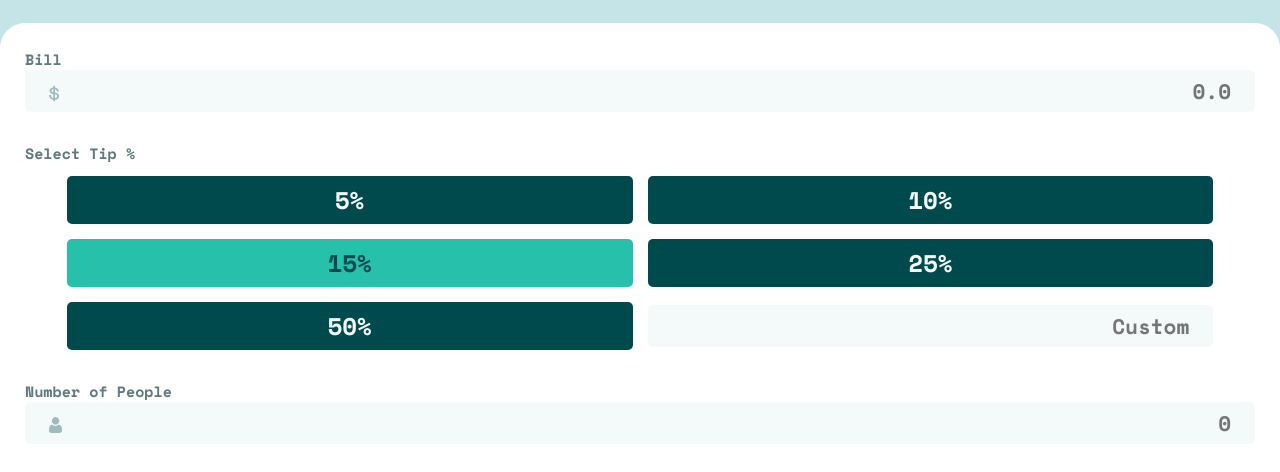
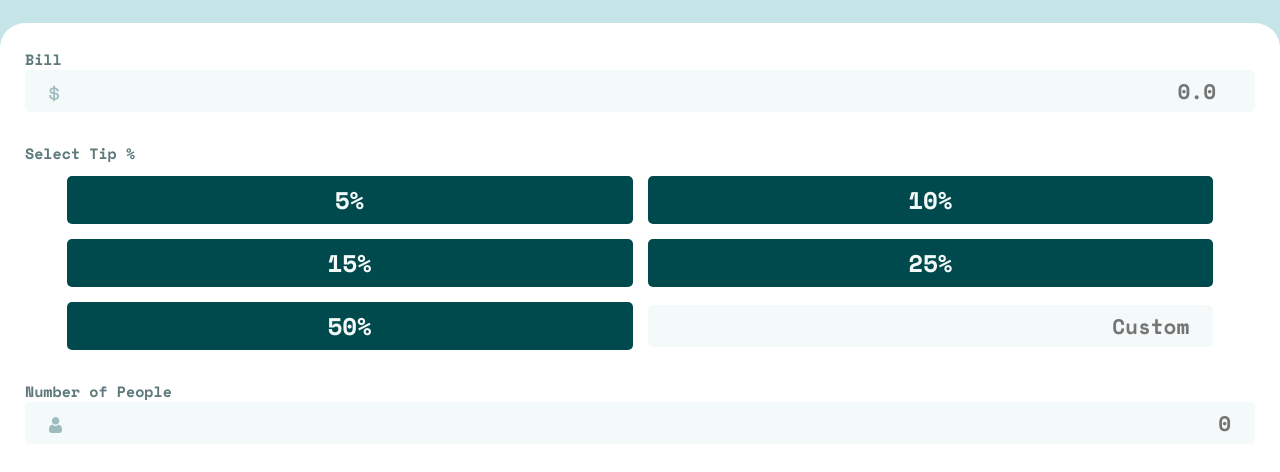
Before and after one commit to gabrielglp/CHALLENGE-Venturix-Stars-2, a plain HTML site: page index.html in a window 1280 px wide. Shown: the part 120-592 px from the top of the page. Drawn offline with nearby package versions, Linux system fonts and the light colour scheme.

Commit message:
Commit de Ajustes

```diff
--- a/assets/components/main.js
+++ b/assets/components/main.js
@@ -17,7 +17,8 @@ resetBtn.addEventListener('click', reset)
 
 let billValue = 0.0 // valor padrão
 let tipValue = 0.15 // valor padrão -> 15% botão esta ativo
-let peopleValue = 0 // valor padrão
+let peopleValue = 1 // valor padrão
+let btnTip = true
 
 function validateFloat(s) {
   let rgx = /^[0-9]*\.?[0-9]*$/
@@ -51,11 +52,11 @@ function handleClick(e) {
   // passando um loop para percorrer o array de btns
   tipBtns.forEach((btn) => {
     // desativando o actice do btn em especifico
-    btn.classList.remove('btnActive')
+    btn.classList.remove('show-active')
 
     // e ativando o active no btn desejado
     if (e.target.innerHTML == btn.innerHTML) {
-      btn.classList.add('btnActive')
+      btn.classList.add('show-active')
       // passando o valor da porcentagem de cada botão clicado
       tipValue = parseFloat(btn.innerHTML) / 100
     }
@@ -100,7 +101,7 @@ function setPeopleValue() {
   // apenas number inteiro
   peopleValue = parseFloat(people.value)
 
-  // se as pessoas forem igual a zero aparece a mensagem de erro caso contrario ela some
+  // se as pessoas forem igual a zero, aparece a mensagem de erro caso contrario ela some
   if (peopleValue == 0) {
     errorMsg.classList.add('show-error-msg')
   } else {
@@ -123,12 +124,12 @@ function calculateTip() {
 
 // função de reset tendo ela como um recomeço de um conta nova.
 function reset() {
-  bill.value = ''
+  bill.value = '0.0'
   setBillValue()
 
   tipBtns[2].click()
 
-  people.value = '0'
+  people.value = '1'
   setPeopleValue()
 }
 
--- a/assets/css/calculator.css
+++ b/assets/css/calculator.css
@@ -74,6 +74,7 @@
 
 .inpWrapper {
     position: relative;
+    cursor: pointer;
 }
 
 .inpWrapper img {
@@ -82,13 +83,26 @@
     top: 1.5rem;
 }
 
-.btnWrapper {
+.inpTip {
     display: flex;
     align-items: center;
     justify-content: center;
     flex-wrap: wrap;
     gap: 1.5rem;
     padding-top: 1.2rem;
+}
+
+.btnWrapper {
+    display: flex;
+    align-items: center;
+    justify-content: center;
+    flex-wrap: wrap;
+    /*gap: 1.5rem;*/
+    grid-row-gap: 1.5rem;
+    grid-column-gap: 1.5rem;
+    padding-top: 1.2rem;
+    cursor: pointer;
+    cursor: ;
 }
 
 .btn {
@@ -107,7 +121,7 @@
     background-color: var(--btn-hover);
 }
 
-.btnActive {
+.show-active {
     background-color: var(--strong-cyan);
     color: var(--very-dark-cyan);
 }
@@ -160,6 +174,7 @@
     padding: 1rem 0;
     margin-top: 3.4rem;
     transition: all 0.5s ease;
+    cursor: pointer;
 }
 
 .btnOutput:hover {
--- a/index.html
+++ b/index.html
@@ -36,7 +36,7 @@
             <div class="inpWrapper">
               <input
                 class="inpText"
-                type="text"
+                type="number"
                 name="inpBill"
                 id="inpBill"
                 placeholder="0.0"
@@ -52,7 +52,7 @@
             <div class="btnWrapper">
               <div class="btn">5%</div>
               <div class="btn">10%</div>
-              <div class="btn btnActive">15%</div>
+              <div class="btn">15%</div>
               <div class="btn">25%</div>
               <div class="btn">50%</div>
               <input
```
